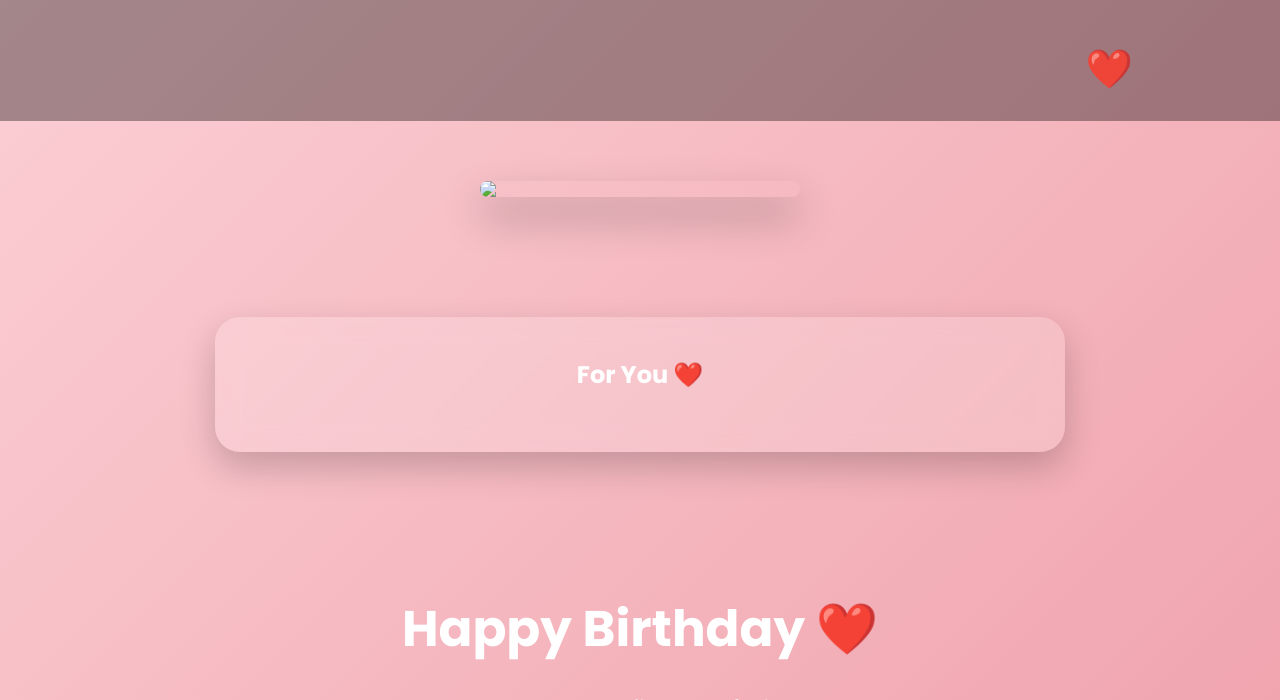
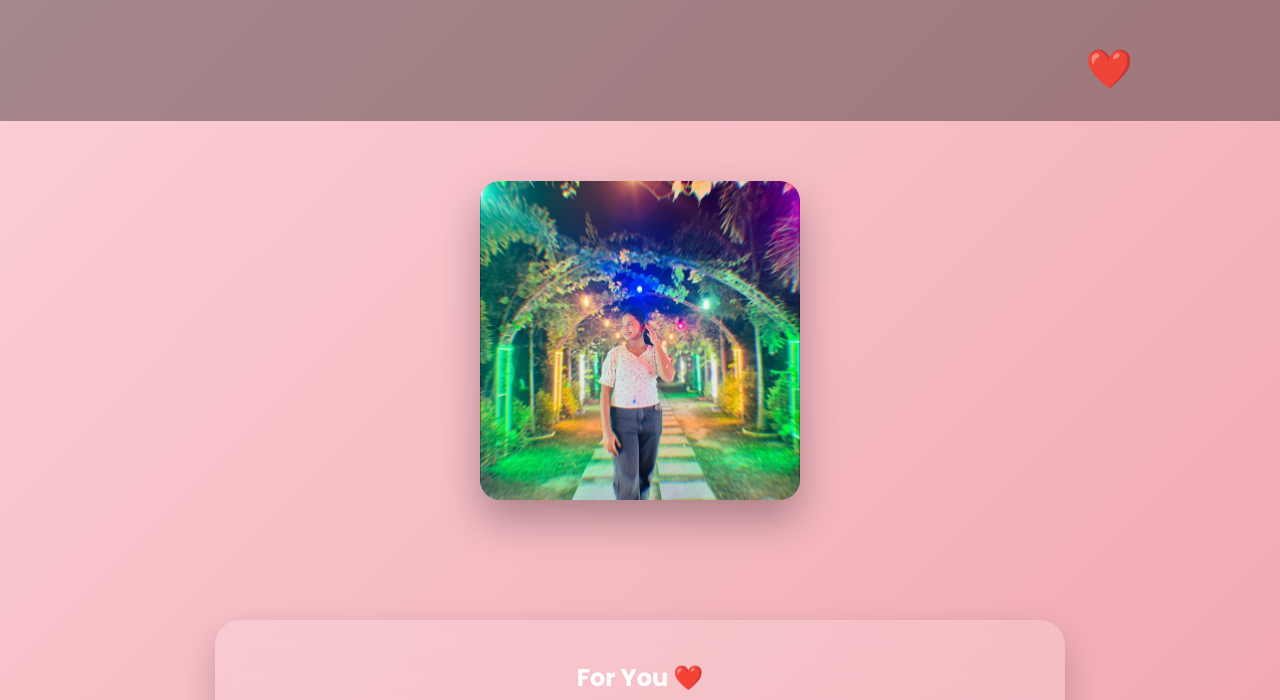
Before and after one commit to avijeetroy368-netizen/Birthday-Girl, a plain HTML site: page index.html in a window 1280 px wide. Shown: the part 679-1379 px from the top of the page. Drawn offline with Linux system fonts and the light colour scheme.

Commit message:
Update index.html

```diff
--- a/index.html
+++ b/index.html
@@ -15,17 +15,12 @@
 <body>
 
 <!-- Loader -->
-
 <div id="loader">
-
 <h1>🎁 A Little Surprise ❤️</h1>
-
 <p>Loading your special day...</p>
-
 </div>
 
 <!-- Hero -->
-
 <section id="hero">
 
 <div class="hero-content">
@@ -48,18 +43,19 @@ Open Your Surprise 🎁
 </section>
 
 <!-- Gallery -->
-
 <section id="gallery">
 
-<img src="photo1.jpg" class="slide active">
-<img src="photo2.jpg" class="slide">
-<img src="photo3.jpg" class="slide">
-<img src="photo4.jpg" class="slide">
+<img src="images/photo1.jpg" class="slide active" alt="Photo 1">
+
+<img src="images/photo2.jpg" class="slide" alt="Photo 2">
+
+<img src="images/photo3.jpg" class="slide" alt="Photo 3">
+
+<img src="images/photo4.jpg" class="slide" alt="Photo 4">
 
 </section>
 
 <!-- Message -->
-
 <section id="message">
 
 <div class="card">
@@ -73,7 +69,6 @@ Open Your Surprise 🎁
 </section>
 
 <!-- Final -->
-
 <section id="final">
 
 <h1>Happy Birthday ❤️</h1>
@@ -101,7 +96,6 @@ Open My Letter 💌
 </section>
 
 <!-- Letter -->
-
 <div id="letter" class="hidden">
 
 <div class="letterBox">
@@ -110,22 +104,20 @@ Open My Letter 💌
 
 <p>
 
-Thank you for being such a wonderful person.
+Thank you for being such a wonderful person.<br><br>
 
-I wish your birthday becomes one of the happiest days of your life.
+I wish your birthday becomes one of the happiest days of your life.<br><br>
 
-May success, happiness and love always stay with you.
+May success, happiness and love always stay with you.<br><br>
 
-Keep smiling forever.
+Keep smiling forever.<br><br>
 
 Happy Birthday once again ❤️
 
 </p>
 
 <button onclick="closeLetter()">
-
 Close ❤️
-
 </button>
 
 </div>
```
